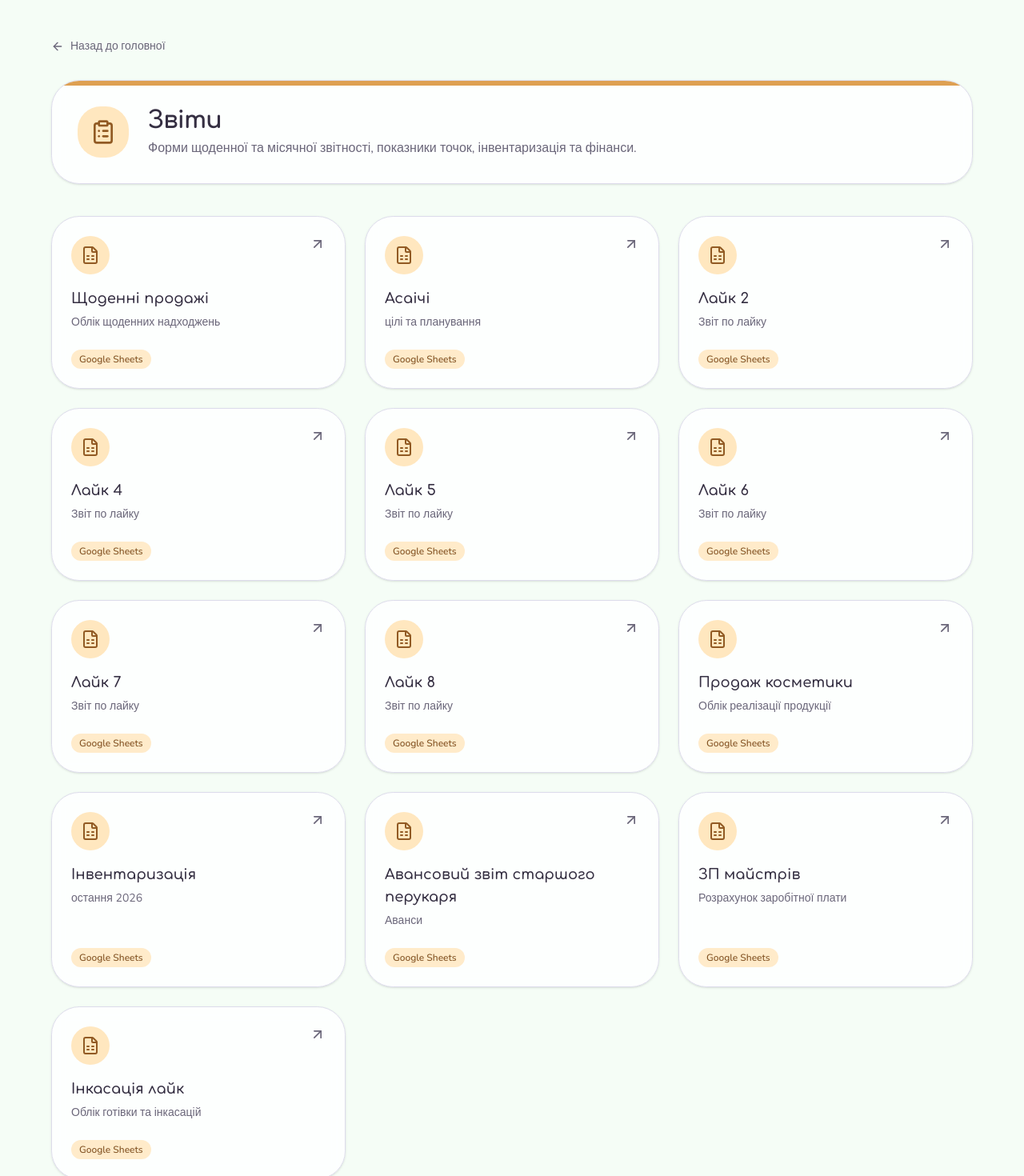
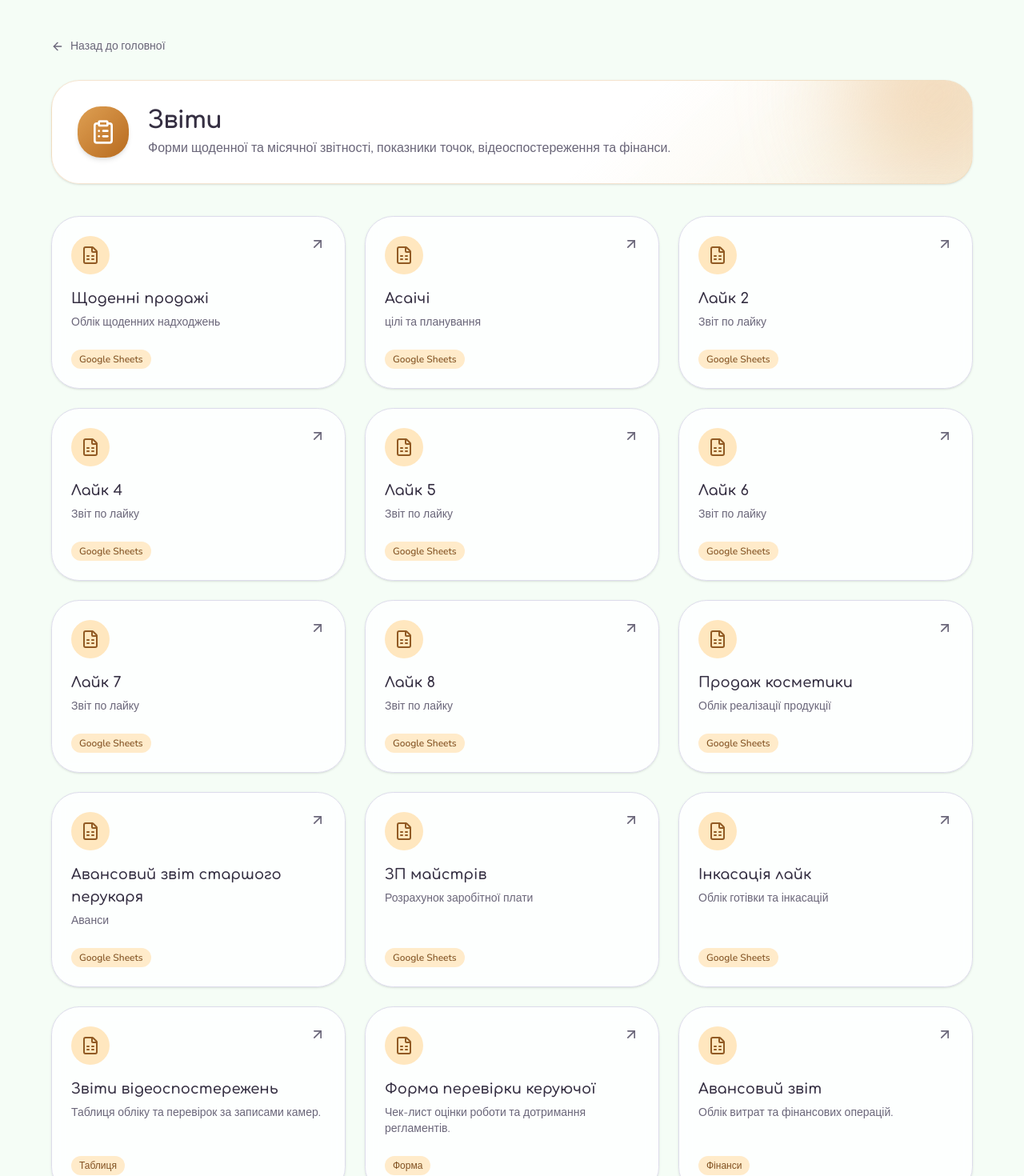
Before and after one commit to Nana-lana/like-hub, a Next.js app in the folder сайт/: page /reports in a window 1280 px wide. Shown: the top 1470 px of the page at 80% size. Built offline with nearby package versions, Linux system fonts and the light colour scheme.

Commit message:
Update page.tsx

```diff
--- a/сайт/app/reports/page.tsx
+++ b/сайт/app/reports/page.tsx
@@ -4,7 +4,36 @@ import { directory } from "@/lib/directory-data"
 
 export default function ReportsPage() {
   const reportsSection = directory.find((s) => s.id === "reports")
-  const links = reportsSection ? reportsSection.links : []
+
+  // Базові посилання з файлу конфігурації за мінусом «Інвентаризація»
+  const baseLinks = reportsSection
+    ? reportsSection.links.filter((link) => !link.title.toLowerCase().includes("інвентаризація"))
+    : []
+
+  // Нові додані посилання
+  const customLinks = [
+    {
+      title: "Звіти відеоспостережень",
+      description: "Таблиця обліку та перевірок за записами камер.",
+      url: "https://docs.google.com/spreadsheets/d/1QAg15Hf31G4INaYi3_Wd_xQnwIMU0x848SvffBtViLE/edit?gid=0#gid=0",
+      tag: "Таблиця",
+    },
+    {
+      title: "Форма перевірки керуючої",
+      description: "Чек-лист оцінки роботи та дотримання регламентів.",
+      url: "https://docs.google.com/forms/d/e/1FAIpQLSezA0d9WH9TLqbhJoJ4bhpsS_XFTjLvNXrbfgPKrWtOyDAgBA/viewform?usp=sharing&ouid=112373292964682302363",
+      tag: "Форма",
+    },
+    {
+      title: "Авансовий звіт",
+      description: "Облік витрат та фінансових операцій.",
+      url: "https://docs.google.com/spreadsheets/d/1kUBtAiJU_u0C-PgHeruojpWxbxnbZG_kmn-Ug1KnKlE/edit?usp=drive_link",
+      tag: "Фінанси",
+    },
+  ]
+
+  // Об'єднуємо (можна налаштувати порядок за бажанням)
+  const links = [...baseLinks, ...customLinks]
 
   return (
     <main className="min-h-screen p-6 md:p-12">
@@ -18,11 +47,26 @@ export default function ReportsPage() {
           Назад до головної
         </Link>
 
-        {/* Шапка сторінки */}
-        <div className="relative mb-10 overflow-hidden rounded-3xl border border-border bg-card/90 p-8 shadow-sm backdrop-blur-sm">
-          <span className="absolute inset-x-0 top-0 h-1.5 w-full bg-[oklch(0.75_0.12_70)]" aria-hidden="true" />
-          <div className="flex flex-col sm:flex-row items-start sm:items-center gap-6">
-            <span className="flex size-16 shrink-0 items-center justify-center rounded-2xl bg-[oklch(0.94_0.06_78)] text-[oklch(0.52_0.1_62)]">
+        {/* Шапка сторінки з градієнтним фоном та свіченням */}
+        <div
+          className="relative mb-10 overflow-hidden rounded-3xl border border-border bg-card/90 p-8 shadow-sm backdrop-blur-sm"
+          style={{
+            background: `linear-gradient(135deg, var(--card) 60%, oklch(0.92 0.05 70 / 0.4) 100%)`,
+            borderColor: `oklch(0.82 0.08 70 / 0.4)`,
+          }}
+        >
+          <div
+            className="pointer-events-none absolute -right-16 -top-24 h-56 w-56 rounded-full blur-3xl"
+            style={{ background: `oklch(0.82 0.09 70 / 0.5)` }}
+            aria-hidden="true"
+          />
+          <div className="relative flex flex-col sm:flex-row items-start sm:items-center gap-6">
+            <span
+              className="flex size-16 shrink-0 items-center justify-center rounded-2xl text-white shadow-md"
+              style={{
+                background: `linear-gradient(135deg, oklch(0.75 0.12 70), oklch(0.60 0.13 60))`,
+              }}
+            >
               <ClipboardList className="size-8" />
             </span>
             <div>
@@ -30,7 +74,7 @@ export default function ReportsPage() {
                 Звіти
               </h1>
               <p className="mt-1 text-muted-foreground text-base">
-                Форми щоденної та місячної звітності, показники точок, інвентаризація та фінанси.
+                Форми щоденної та місячної звітності, показники точок, відеоспостереження та фінанси.
               </p>
             </div>
           </div>
```
